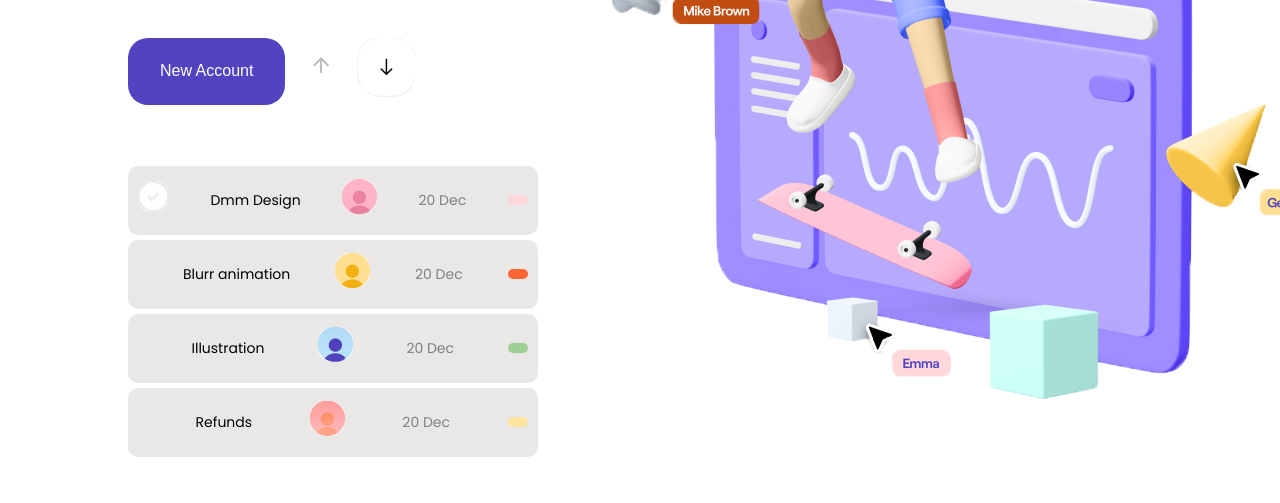
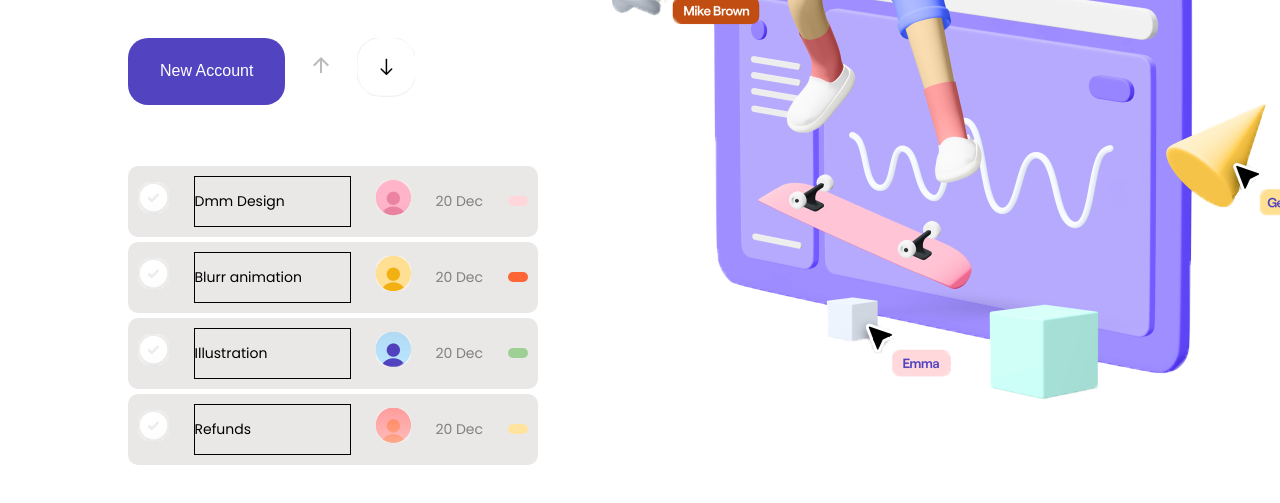
Before and after one commit to git-Sjd/Assignment-3, a plain HTML site: page index.html in a window 1280 px wide. Shown: the part 407-910 px from the top of the page. Drawn offline with nearby package versions, Linux system fonts and the light colour scheme.

Commit message:
Stunning Homepage Changes

```diff
--- a/index.html
+++ b/index.html
@@ -47,7 +47,7 @@
                 </div>
 
                 <div class="user-details-warper">
-                    <div ></div>
+                    <div class="tick"><img src="./tick-gray.png" alt="gray-tick"></div>
                     <div ><p>Blurr animation</p></div>
                     <div ><img src="user-orange.png" alt="user-pic"></div>
                     <div ><p class="date">20 Dec</p></div>
@@ -55,7 +55,7 @@
                 </div>
 
                 <div class="user-details-warper">
-                    <div ></div>
+                    <div class="tick"><img src="./tick-gray.png" alt="gray-tick"></div>
                     <div ><p>Illustration</p></div>
                     <div ><img src="user-blue.png" alt="user-pic"></div>
                     <div ><p class="date">20 Dec</p></div>
@@ -63,7 +63,7 @@
                 </div>
 
                 <div class="user-details-warper">
-                    <div ></div>
+                    <div class="tick"><img src="./tick-gray.png" alt="gray-tick"></div>
                     <div ><p>Refunds</p></div>
                     <div ><img src="user-red.png" alt="user-pic"></div>
                     <div ><p class="date">20 Dec</p></div>
--- a/style.css
+++ b/style.css
@@ -123,11 +123,27 @@ body {
     border: 1px solid black;
 
 } */
+.user-details-warper:hover .tick{
+    width:30px;
+    height: 30px;
+    cursor: pointer;
+    background-image: url(./tick-blue.png);
+    background-repeat: no-repeat;
+    z-index: 10;
+    /* border-radius: 10px; */
+}
+.user-details-warper:hover .tick img{
+    display: none;
+}
+
+.user-details-warper div:nth-child(2){
+    width: 40%;
+    border: 1px solid black;
+}
+
 .user-details-warper:hover{
     cursor: pointer;
     background-color: white;
-    background-image: url(tick-blue.png);
-    background-repeat: no-repeat;
     /* border-radius: 10px; */
 }
 .card{
```
